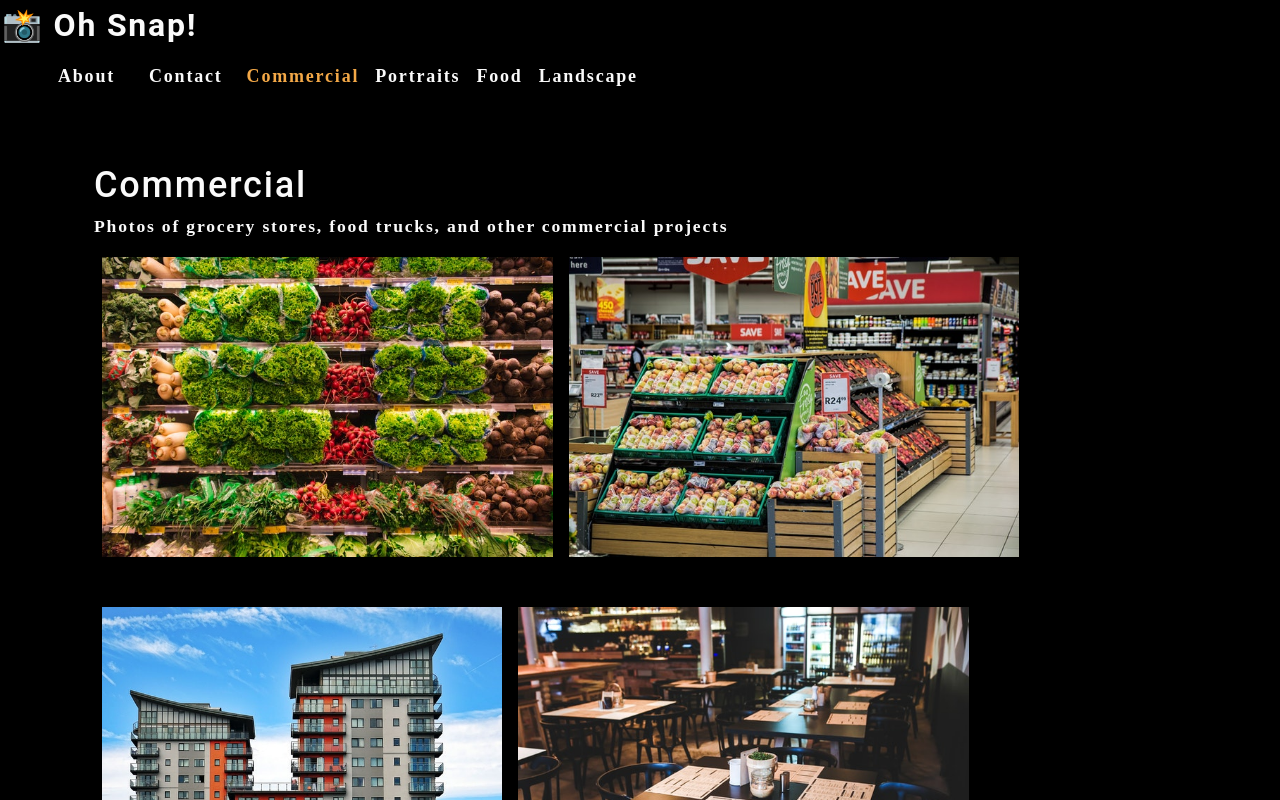
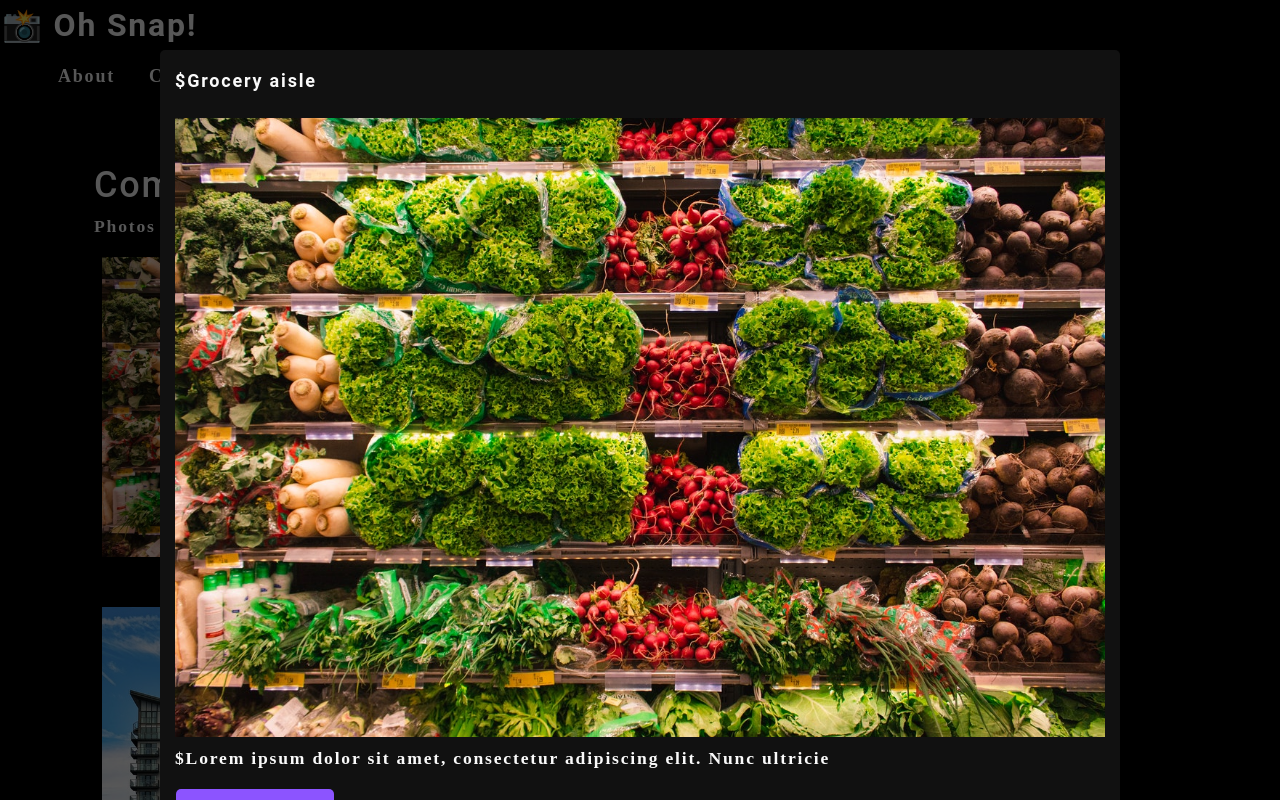
Before and after one commit to jakem8532/photo-port, a React (Create React App) app: page / in a window 1280 px wide. Both pictures are taken after a click on the picture 327 px from the left and 406 px from the top of the page. Shown: the top 800 px of the page. Built offline with nearby package versions, Linux system fonts and the light colour scheme.

Commit message:
added modal to site

```diff
--- /dev/null
+++ b/src/components/Modal/index.js
@@ -0,0 +1,23 @@
+import React from "react";
+
+function Modal({currentPhoto}) {
+
+    const {name, category, description, index} = currentPhoto
+
+    return (
+        <div className="modalBackdrop">
+            <div className="modalContainer">
+                <h3 className="modalTitle">${name}</h3>
+                <img src={require(`../../assets/large/${category}/${index}.jpg`)} alt="current category" />
+                <p>
+                    ${description}
+                </p>
+                <button type="button">
+                    Close this modal
+                </button>
+            </div>
+        </div>
+    )
+}
+
+export default Modal
--- a/src/components/PhotoList/index.js
+++ b/src/components/PhotoList/index.js
@@ -1,4 +1,5 @@
 import React, { useState } from "react";
+import Modal from "../Modal";
 
 
 const PhotoList = ({ category }) => {
@@ -102,15 +103,25 @@ const PhotoList = ({ category }) => {
       ]);
 
       const currentPhotos = photos.filter((photo) => photo.category === category)
+      const [currentPhoto, setCurrentPhoto] = useState()
+      const [isModalOpen, setIsModalOpen] = useState(false)
+
+      const toggleModal = (image, i) => {
+        setCurrentPhoto({...image, index: i})
+        setIsModalOpen(true)
+      }
 
     return (
       <div>
+        {isModalOpen &&
+        <Modal currentPhoto={currentPhoto}/> }
         <div className="flex-row">
           {currentPhotos.map((image, i) => (
             <img
               src={require(`../../assets/small/${category}/${i}.jpg`)}
               alt={image.name}
               className="img-thumbnail mx-1"
+              onClick={() => toggleModal(image, i)}
               key={image.name}
             />
           ))}
```
